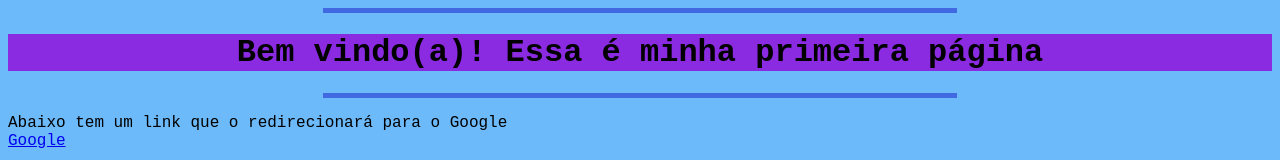
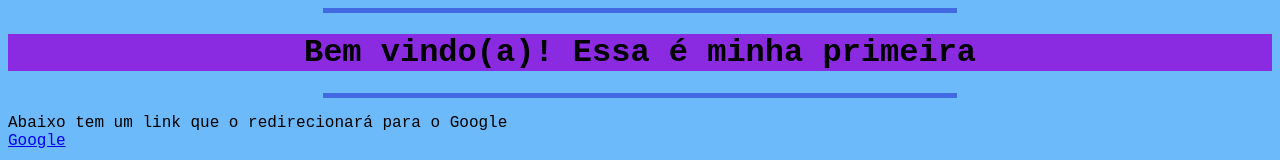
Before and after one commit to gabs127/meu-site, a plain HTML site: page index.html in a window 1280 px wide. Shown: the top 160 px of the page. Drawn offline with Linux system fonts and the light colour scheme.

Commit message:
index.html
att 2

```diff
--- a/index.html
+++ b/index.html
@@ -3,14 +3,14 @@
 <head>
     <link rel="shortcut icon" href="ico/Design-sem-nome.ico" type="image/x-icon">
     <meta charset='utf-8'>
-    <title> oi </title>
+    <title> teste </title>
 </head>
 
 <body style="background-color: rgb(108, 186, 250); font-family: 'Courier New', Courier, monospace;">
 
     <hr aling="center" color="4169e1" width="50%" size="5">
     <h1 style="background-color: blueviolet; text-align: center;">
-        Bem vindo(a)! Essa é minha primeira página
+        Bem vindo(a)! Essa é minha primeira
     </h1>
     <hr aling="center" color="4169e1" width="50%" size="5">
 
```
